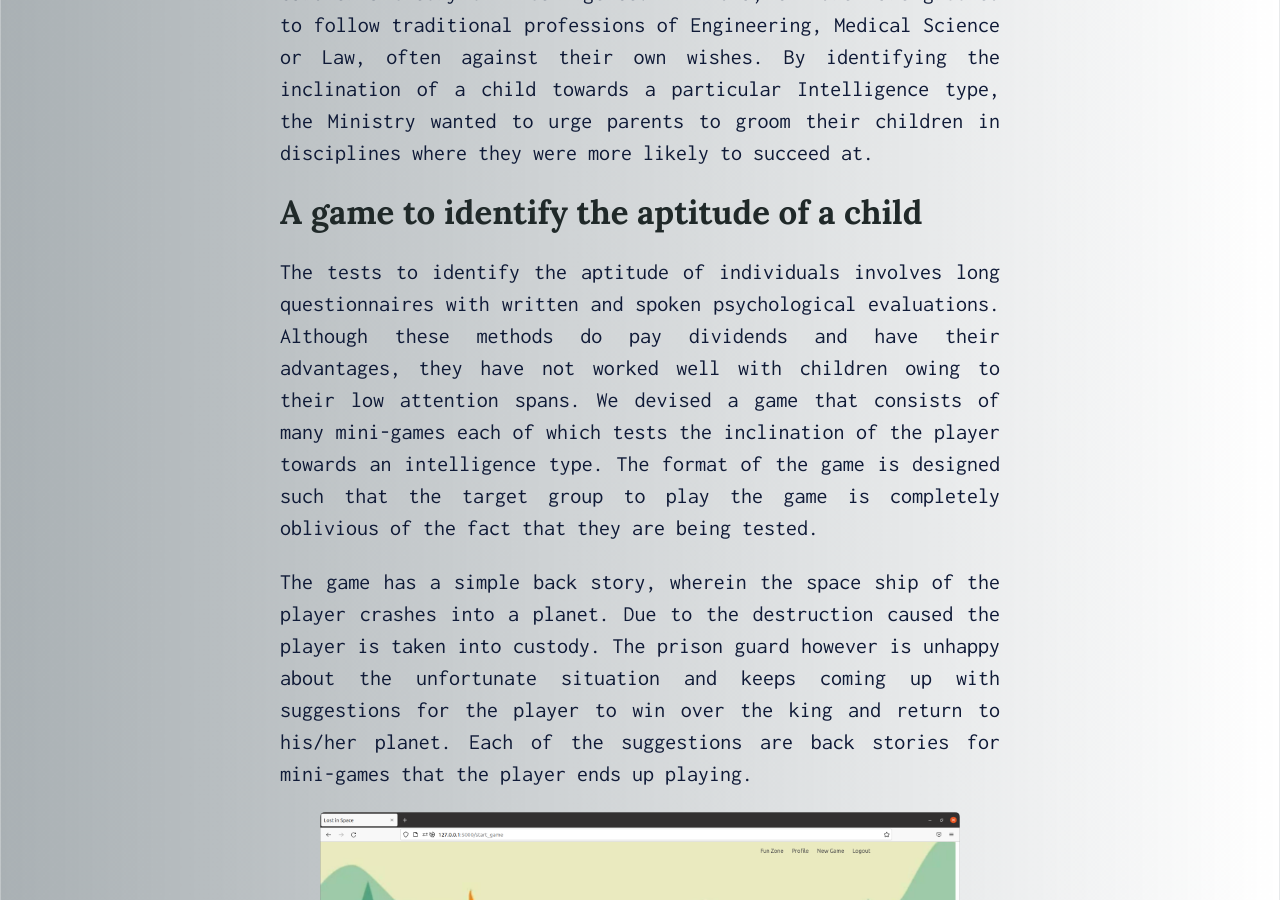
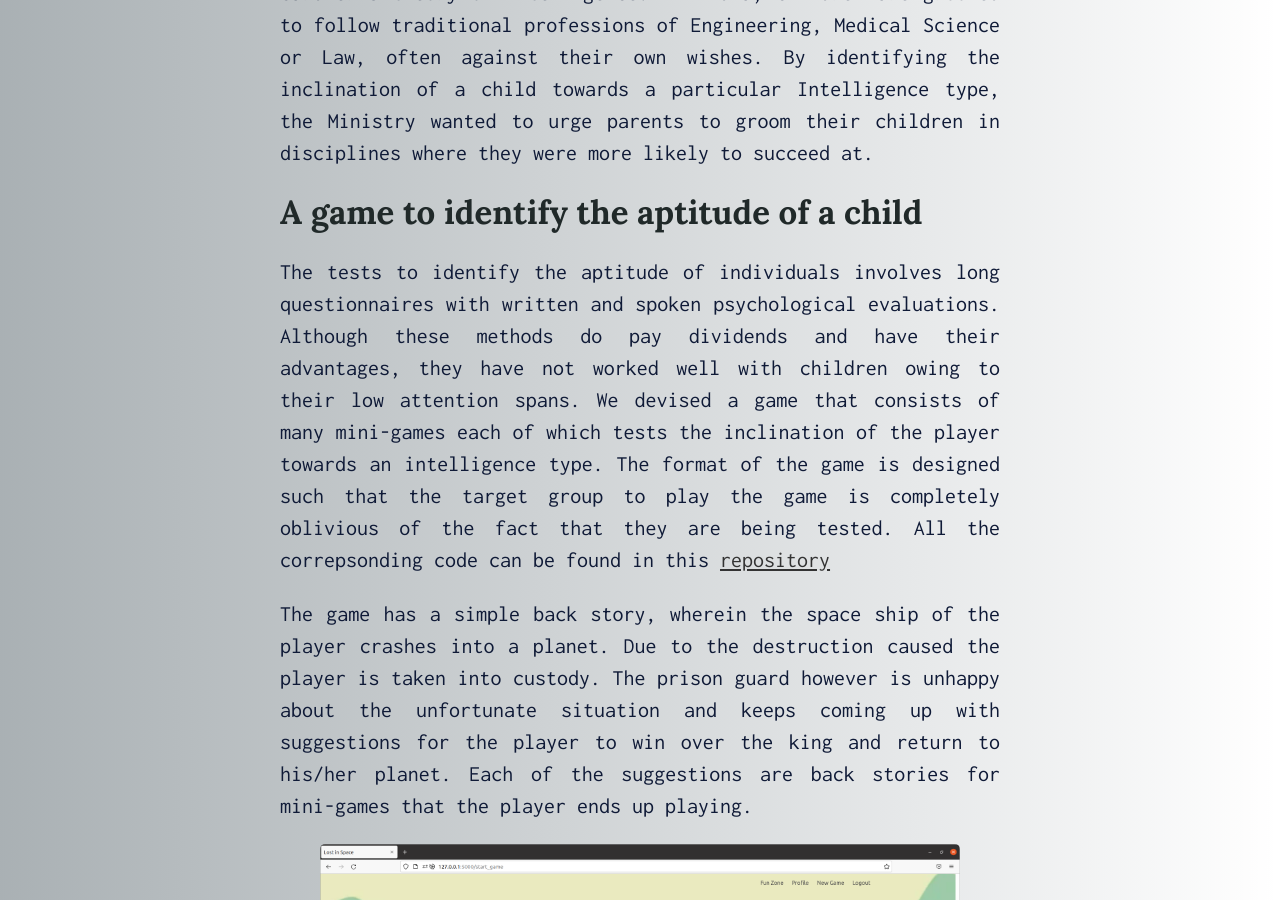
Before and after one commit to yashYRS/yashYRS.github.io, a Jekyll site: the page built from _posts/Projects/2020-03-10-GardnerTheory.md, in a window 1280 px wide and 900 px high, scrolled down 759 px. Built offline with Jekyll 4.4.1, drawn with Linux system fonts in a browser that asks for light colours.

```diff
--- /dev/null
+++ b/CNAME
@@ -0,0 +1 @@
+yashsarrof.com
--- a/_posts/Projects/2020-03-10-GardnerTheory.md
+++ b/_posts/Projects/2020-03-10-GardnerTheory.md
@@ -14,7 +14,7 @@ The Ministry of Culture in 2018 released a problem statement stating that they w
 
 ## A game to identify the aptitude of a child
 
-The tests to identify the aptitude of individuals involves long questionnaires with written and spoken psychological evaluations. Although these methods do pay dividends and have their advantages, they have not worked well with children owing to their low attention spans. We devised a game that consists of many mini-games each of which tests the inclination of the player towards an intelligence type. The format of the game is designed such that the target group to play the game is completely oblivious of the fact that they are being tested.
+The tests to identify the aptitude of individuals involves long questionnaires with written and spoken psychological evaluations. Although these methods do pay dividends and have their advantages, they have not worked well with children owing to their low attention spans. We devised a game that consists of many mini-games each of which tests the inclination of the player towards an intelligence type. The format of the game is designed such that the target group to play the game is completely oblivious of the fact that they are being tested. All the correpsonding code can be found in this [repository](https://github.com/yashYRS/MultipleIntelligence)
 
 
 The game has a simple back story, wherein the space ship of the player crashes into a planet. Due to the destruction caused the player is taken into custody. The prison guard however is unhappy about the unfortunate situation and keeps coming up with suggestions for the player to win over the king and return to his/her planet. Each of the suggestions are back stories for mini-games that the player ends up playing.
```
